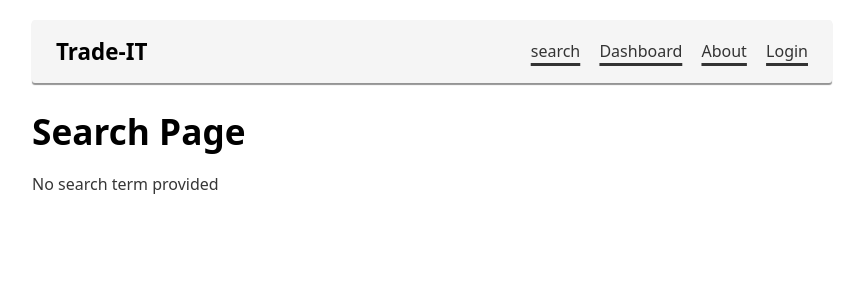
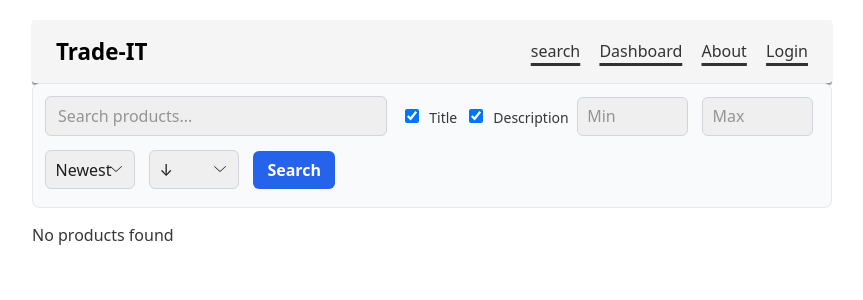
Before and after one commit to alexander-ziegler-simonsen/testing-and-security_final_2025, a Vue app in the folder client/: page /search in a window 1280 px wide. Shown: the top 300 px of the page, without its empty margins (208-1071 px from the left). Built offline with nearby package versions, Linux system fonts and the light colour scheme.

Commit message:
client - better design on the search page

```diff
--- a/client/src/pages/SearchPage.vue
+++ b/client/src/pages/SearchPage.vue
@@ -1,39 +1,178 @@
+<script setup lang="ts">
+import { ref } from "vue";
+import ItemCard from "../components/ItemCard.vue";
+import { ProductDTO, ProductSchema } from "../schemas/ProductSchema";
+import { z } from "zod";
+// import { onMounted } from "vue";
+import { useRouter } from "vue-router";
 
-<script setup lang="ts">
-import { computed, watch, onMounted } from 'vue'
-import { useRoute } from 'vue-router'
+const search = ref("");
+const searchInTitle = ref(true);
+const searchInDescription = ref(true);
 
-const route = useRoute()
+const minPrice = ref<number | null>(null);
+const maxPrice = ref<number | null>(null);
 
-const searchTerm = computed(() => {
-    return (route.query.q as string) || ''
-})
+const sortBy = ref<"date" | "price">("date");
+const sortOrder = ref<"asc" | "desc">("desc");
 
-watch(searchTerm, (newValue) => {
-    if (newValue) {
-        console.log('Search changed to:', newValue)
-        // fetch results again here
+const products = ref<ProductDTO[]>([]);
+const loading = ref(false);
+const error = ref<string | null>(null);
+
+const ProductListSchema = z.array(ProductSchema);
+
+
+const router = useRouter();
+const buildQuery = () => {
+    const params = new URLSearchParams();
+
+    if (search.value) params.append("search", search.value);
+    params.append("searchInTitle", String(searchInTitle.value));
+    params.append("searchInDescription", String(searchInDescription.value));
+
+    if (minPrice.value !== null) params.append("minPrice", String(minPrice.value));
+    if (maxPrice.value !== null) params.append("maxPrice", String(maxPrice.value));
+
+    params.append("sortBy", sortBy.value);
+    params.append("sortOrder", sortOrder.value);
+
+    return params.toString();
+};
+
+const searchProducts = async () => {
+    loading.value = true;
+    error.value = null;
+
+    try {
+        const query = buildQuery();
+        const res = await fetch(`http://localhost:3000/api/search/v2?${query}`);
+
+        if (!res.ok) {
+            throw new Error("Failed to fetch products");
+        }
+        const json = await res.json();
+        console.log("RAW API RESPONSE", JSON.stringify(json, null, 2));
+
+        products.value = ProductListSchema.parse(json);
+        console.log("testing", products.value);
+    } catch (err) {
+        console.error(err);
+        error.value = "Could not load products";
+    } finally {
+        loading.value = false;
     }
-})
+};
 
-onMounted(() => {
-    if (searchTerm.value) {
-        console.log('Initial search:', searchTerm.value)
-    }
-})
+const goToProduct = (id: number) => {
+    router.push(`/product/${id}`);
+}
+
+// onMounted(() => {
+//     searchProducts();
+// });
 </script>
 
+
+
 <template>
-    <div>
-        <h1>Search Page</h1>
+    <div class="p-6 space-y-6">
 
-        <p v-if="searchTerm">
-            You searched for:
-            <strong>{{ searchTerm }}</strong>
-        </p>
+        <div class="filter-bar">
 
-        <p v-else>
-            No search term provided
+            <input v-model="search" @keyup.enter="searchProducts" type="text" placeholder="Search products..."
+                class="filter-search" />
+
+            <label class="filter-check">
+                <input type="checkbox" v-model="searchInTitle" />
+                Title
+            </label>
+            <label class="filter-check">
+                <input type="checkbox" v-model="searchInDescription" />
+                Description
+            </label>
+
+            <input v-model.number="minPrice" type="number" placeholder="Min" class="filter-input" />
+            <input v-model.number="maxPrice" type="number" placeholder="Max" class="filter-input" />
+
+            <select v-model="sortBy" class="filter-input">
+                <option value="date">Newest</option>
+                <option value="price">Price</option>
+            </select>
+
+            <select v-model="sortOrder" class="filter-input">
+                <option value="asc">↑</option>
+                <option value="desc">↓</option>
+            </select>
+
+            <button @click="searchProducts" class="filter-button">
+                Search
+            </button>
+        </div>
+        <p v-if="loading">Loading…</p>
+        <p v-if="error" class="text-red-600">{{ error }}</p>
+
+        <div v-if="products.length" class="items-grid">
+            <ItemCard v-for="product in products" :key="product.id" :title="product.title" :price="product.price"
+                :image-url="product.images[0]" @click="goToProduct(product.id)" />
+        </div>
+
+        <p v-else-if="!loading">
+            No products found
         </p>
     </div>
+
 </template>
+<style scoped>
+.items-grid {
+    display: grid;
+    grid-template-columns: repeat(auto-fill, minmax(180px, 1fr));
+    gap: 16px;
+}
+
+.filter-bar {
+    display: flex;
+    align-items: center;
+    gap: 0.5rem;
+    flex-wrap: wrap;
+    background: #f9fafb;
+    padding: 0.75rem;
+    border-radius: 8px;
+    border: 1px solid #e5e7eb;
+}
+
+.filter-search {
+    flex: 1;
+    min-width: 220px;
+    padding: 0.5rem 0.75rem;
+    border: 1px solid #d1d5db;
+    border-radius: 6px;
+}
+
+.filter-input {
+    width: 90px;
+    padding: 0.45rem 0.6rem;
+    border: 1px solid #d1d5db;
+    border-radius: 6px;
+}
+
+.filter-check {
+    display: flex;
+    align-items: center;
+    gap: 0.25rem;
+    font-size: 0.875rem;
+    white-space: nowrap;
+}
+
+.filter-button {
+    padding: 0.5rem 0.9rem;
+    background: #2563eb;
+    color: white;
+    border-radius: 6px;
+    font-weight: 600;
+}
+
+.filter-button:hover {
+    background: #1d4ed8;
+}
+</style>
```
